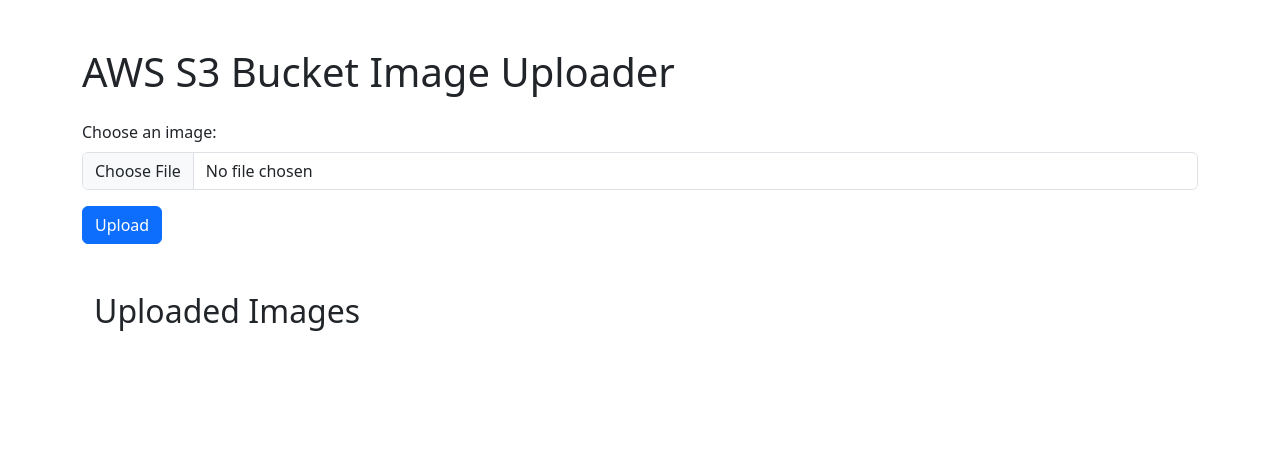
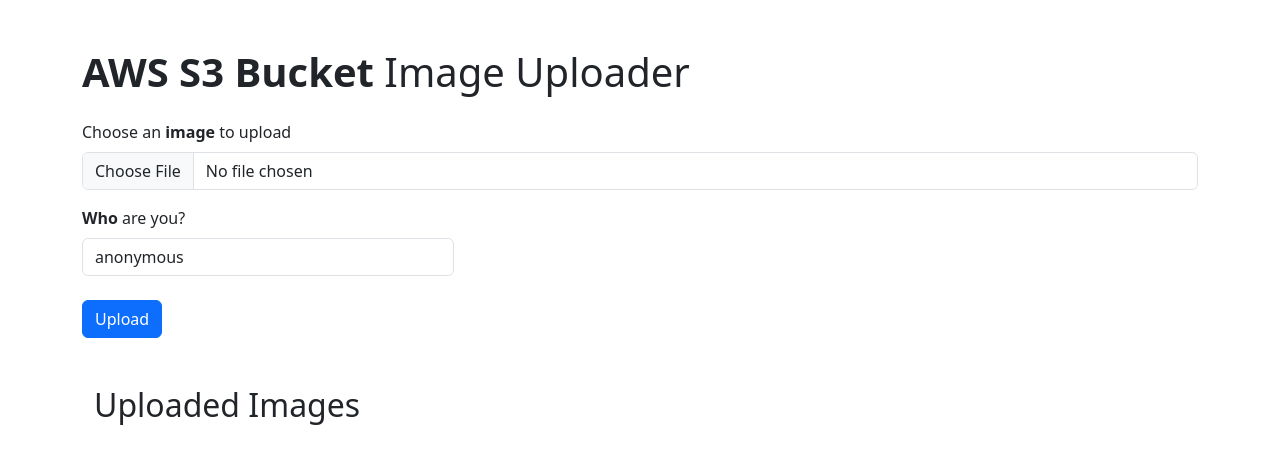
Before and after one commit to KnightChaser/goAnonPicDB-AWS, a plain HTML site: page static/index.html in a window 1280 px wide. Drawn offline with nearby package versions, Linux system fonts and the light colour scheme; some packages are replaced by stand-ins of ours; no server answers; a script that the page names is missing.

Commit message:
Depict uploader

```diff
--- a/static/index.html
+++ b/static/index.html
@@ -10,13 +10,19 @@
 </head>
 <body>
     <div class="container mt-5">
-        <h1 class="mb-4">AWS S3 Bucket Image Uploader</h1>
+        <h1 class="mb-4"><b>AWS S3 Bucket</b> Image Uploader</h1>
 
         <form action="/upload" method="post" enctype="multipart/form-data" id="uploading_form">
             <div class="mb-3">
-                <label for="image" class="form-label">Choose an image:</label>
+                <label for="image" class="form-label">Choose an <b>image</b> to upload</label>
                 <input type="file" class="form-control" name="image" id="image" accept="image/*" required>
             </div>
+            <div class="col-md-4">
+                <label for="nickname" class="form-label"><b>Who</b> are you?</label>
+                <input type="text" class="form-control" id="uploader" name="uploader" placeholder="anonymous"
+                    value="anonymous">
+            </div>
+            <br>
             <button type="button" class="btn btn-primary" id="upload_button">Upload</button>
         </form>
 
```
Also changed, not shown: 1 other file.
